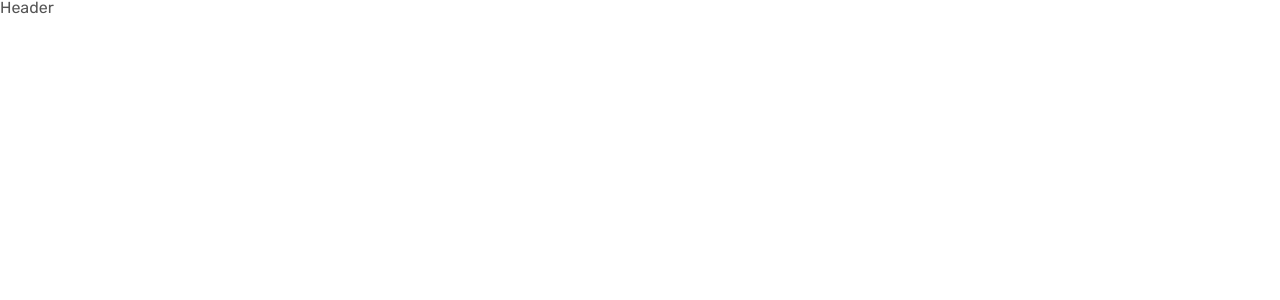
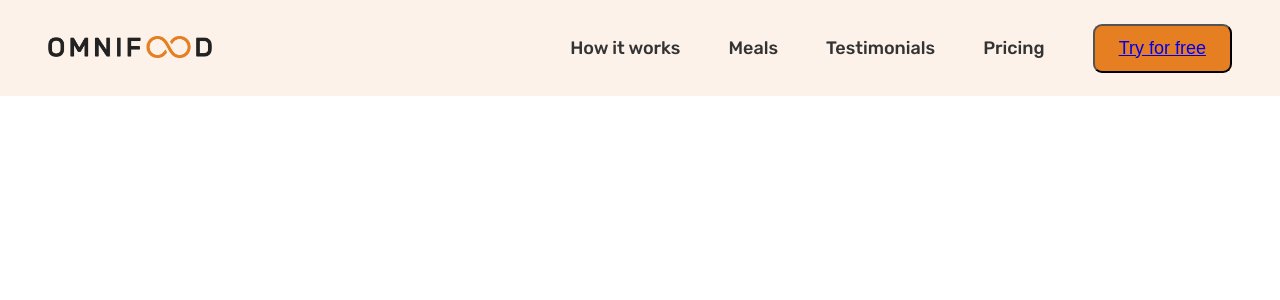
Before and after one commit to mnadeemdevx/omni-food, a React (Vite) app: page / in a window 1280 px wide. Shown: the top 300 px of the page. Built offline with nearby package versions, Linux system fonts and the light colour scheme; the HTML template or start-up script is replaced by a standard one.

Commit message:
Work on header and navbar

```diff
--- a/src/App.css
+++ b/src/App.css
@@ -13,3 +13,20 @@ body {
     /* Only works if there is nothing absolutely positioned in relation to body */
     overflow-x: hidden;
 }
+
+html {
+    font-size: 62.5%;
+    overflow-x: hidden;
+}
+
+@media (max-width: 59em) {
+    html {
+        font-size: 50%;
+    }
+}
+
+@media (max-width: 75em) {
+    html {
+        font-size: 56.25%;
+    }
+}
--- /dev/null
+++ b/src/components/Button/Button.css
@@ -0,0 +1,16 @@
+.btn {
+    color: rgb(255, 255, 255);
+    background-color: rgb(230, 126, 34);
+    padding: 1.2rem 2.4rem;
+    border-radius: 9px;
+    text-decoration: none;
+    font-weight: 500;
+    font-size: 1.8rem;
+    display: inline-block;
+    transition: 0.3s;
+  }
+
+  .button:hover,
+  .button:active {
+    background-color: rgb(211, 84, 0);
+  }
--- /dev/null
+++ b/src/components/Button/Button.jsx
@@ -0,0 +1,14 @@
+import React from "react";
+import "./Button.css";
+
+const Button = ({ text, href }) => {
+  return (
+    <>
+      <button className="btn">
+        <a href={href}>{text}</a>
+      </button>
+    </>
+  );
+};
+
+export default Button;
--- /dev/null
+++ b/src/components/Navbar/Navbar.css
@@ -0,0 +1,132 @@
+nav {
+    display: block;
+    unicode-bidi: isolate;
+}
+
+.main-nav-list {
+    display: flex;
+    align-items: center;
+    list-style: none;
+    gap: 4.8rem;
+}
+
+ul {
+    display: block;
+    list-style-type: disc;
+    margin-block-start: 1em;
+    margin-block-end: 1em;
+    margin-inline-start: 0px;
+    margin-inline-end: 0px;
+    padding-inline-start: 40px;
+    unicode-bidi: isolate;
+}
+
+li {
+    display: list-item;
+    text-align: -webkit-match-parent;
+    unicode-bidi: isolate;
+}
+
+/* .main-nav-link.nav-cta:link, .main-nav-link.nav-cta:visited {
+    color: rgb(255, 255, 255);
+    background-color: rgb(230, 126, 34);
+    padding: 1.2rem 2.4rem;
+    border-radius: 9px;
+} */
+
+.main-nav-link:link, .main-nav-link:visited {
+    display: inline-block;
+    color: rgb(51, 51, 51);
+    font-weight: 500;
+    font-size: 1.8rem;
+    text-decoration: none;
+    transition: 0.3s;
+}
+
+a:-webkit-any-link {
+    color: -webkit-link;
+    cursor: pointer;
+    text-decoration: underline;
+}
+
+button {
+    appearance: auto;
+    text-rendering: auto;
+    letter-spacing: normal;
+    word-spacing: normal;
+    line-height: normal;
+    text-transform: none;
+    text-indent: 0px;
+    text-shadow: none;
+    display: inline-block;
+    text-align: center;
+    align-items: flex-start;
+    cursor: pointer;
+    box-sizing: border-box;
+    margin: 0;
+    padding-block: 1px;
+    padding-inline: 6px;
+    border-width: 2px;
+    border-style: outset;
+    border-color: buttonborder;
+}
+
+
+
+.btn-mobile-nav {
+    cursor: pointer;
+    display: none;
+    border-width: initial;
+    border-style: none;
+    border-color: initial;
+    border-image: initial;
+    background: none;
+}
+
+@media (max-width: 59em) {
+    .main-nav {
+        background-color: rgba(255, 255, 255, 0.9);
+        backdrop-filter: blur(10px);
+        position: absolute;
+        top: 0px;
+        left: 0px;
+        width: 100%;
+        height: 100vh;
+        transform: translateX(100%);
+        display: flex;
+        align-items: center;
+        justify-content: center;
+        opacity: 0;
+        pointer-events: none;
+        visibility: hidden;
+        transition: 0.5s ease-in;
+    }
+}
+
+
+
+@media (max-width: 59em) {
+    .main-nav-list {
+        flex-direction: column;
+        gap: 4.8rem;
+    }
+}
+
+@media (max-width: 75em) {
+    .main-nav-list {
+        gap: 3.2rem;
+    }
+}
+
+@media (max-width: 59em) {
+    .main-nav-link:link, .main-nav-link:visited {
+        font-size: 3rem;
+    }
+}
+
+@media (max-width: 59em) {
+    .btn-mobile-nav {
+        display: block;
+        z-index: 9999;
+    }
+}
--- /dev/null
+++ b/src/components/Navbar/Navbar.jsx
@@ -0,0 +1,23 @@
+import React from 'react';
+import Button from '../Button/Button';
+import "./Navbar.css";
+const Navbar = () => {
+  return (
+    <nav className="main-nav">
+      <ul className="main-nav-list">
+        <li><a className="main-nav-link" href="#how">How it works</a></li>
+        <li><a className="main-nav-link" href="#meals">Meals</a></li>
+        <li><a className="main-nav-link" href="#testimonials">Testimonials</a></li>
+        <li><a className="main-nav-link" href="#pricing">Pricing</a></li>
+        <li><Button text="Try for free" href="#cta" /></li>
+      </ul>
+      <button className="btn-mobile-nav">
+        <ion-icon className="icon-mobile-nav" name="menu-outline"></ion-icon>
+        <ion-icon className="icon-mobile-nav" name="close-outline"></ion-icon>
+      </button>
+      <div></div>
+    </nav>
+  );
+};
+
+export default Navbar;
--- a/src/components/header/Header.css
+++ b/src/components/header/Header.css
@@ -0,0 +1,35 @@
+.header {
+    display: flex;
+    justify-content: space-between;
+    align-items: center;
+    background-color: rgb(253, 242, 233);
+    height: 9.6rem;
+    position: relative;
+    padding: 0px 4.8rem;
+}
+
+.logo {
+    height: 2.2rem;
+}
+
+img {
+    overflow-clip-margin: content-box;
+    overflow: clip;
+}
+header {
+    display: block;
+    unicode-bidi: isolate;
+}
+
+a:-webkit-any-link {
+    color: -webkit-link;
+    cursor: pointer;
+    text-decoration: underline;
+}
+
+
+@media (max-width: 75em) {
+    .header {
+        padding: 0px 3.2rem;
+    }
+}
--- a/src/components/header/Header.jsx
+++ b/src/components/header/Header.jsx
@@ -1,9 +1,16 @@
 import React from "react";
-
+import OmniLogo from "../../assets/omnifood-logo.png";
 import "./Header.css";
+import Navbar from "../Navbar/Navbar";
 
 const Header = () => {
-    return <div>Header</div>;
-};
-
+    return (
+      <header className="header">
+        <a href="#">
+          <img className="logo" alt="Omnifood logo" src={OmniLogo} />
+        </a>
+        <Navbar/>
+      </header>
+    );
+  };
 export default Header;
```
